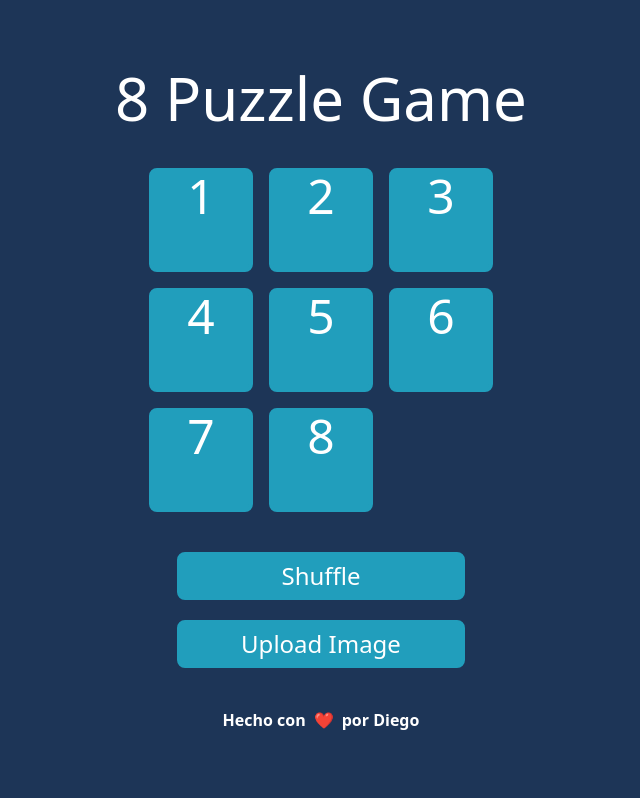
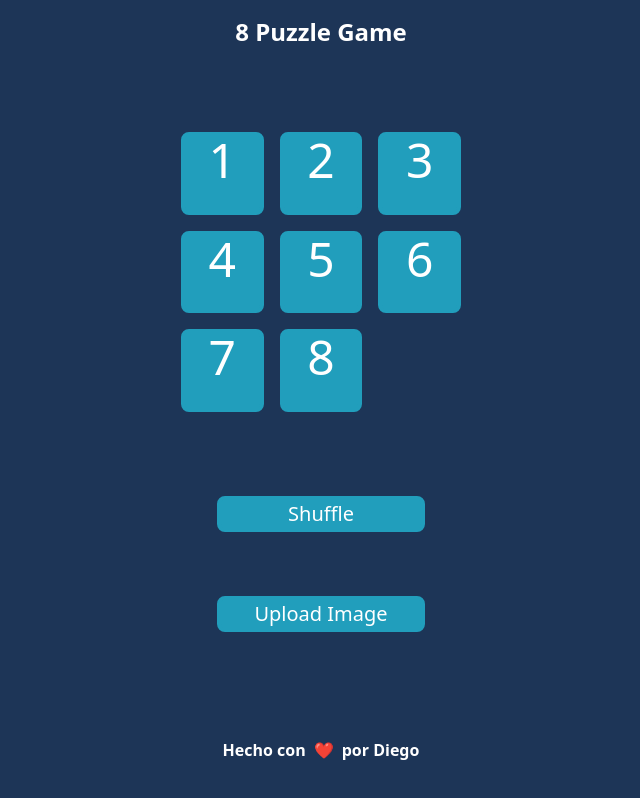
Before and after one commit to Dandrezz/8-puzzle, a React (Vite) app: page / in a window 1280 px wide. Shown: the whole page, without its empty margins (319-959 px from the left). Built offline with nearby package versions, Linux system fonts and the light colour scheme.

Commit message:
Arreglo de dimensiones

```diff
--- a/src/App.tsx
+++ b/src/App.tsx
@@ -220,10 +220,10 @@ function App() {
 
 	return (
 		<div
-			className="max-w-xl m-auto grid grid-cols-1 place-content-center w-screen h-screen p-4 text-center">
-			<h1 className='text-6xl text-white mb-5'>8 Puzzle Game</h1>
+			className="max-w-xl m-auto grid grid-cols-1 2xl:place-content-center w-screen h-screen p-4 text-center">
+			<h1 className='2xl:text-6xl text-2xl font-bold text-white mb-5'>8 Puzzle Game</h1>
 			{isExploding && <ConfettiExplosion particleCount={15} />}
-			<motion.div className='grid grid-cols-3 gap-4 p-5 rounded-lg justify-items-stretch sm:w-96 sm:h-96 w-72 h-72 mx-auto'>
+			<motion.div className='grid grid-cols-3 gap-4 p-5 rounded-lg justify-items-stretch 2xl:w-96 2xl:h-96 xl:w-80 xl:h-80 w-72 h-72 mx-auto'>
 				{
 					dataTable.map((item) => {
 						return (
@@ -242,10 +242,10 @@ function App() {
 			</motion.div>
 			<button
 				onClick={handleShuffle}
-				className="text-white rounded-lg section mt-5 w-72 mx-auto text-2xl h-12">Shuffle</button>
+				className="text-white rounded-lg section mt-5 2xl:w-72 w-52 mx-auto 2xl:text-2xl text-xl 2xl:h-12 h-9">Shuffle</button>
 			<button
 				onClick={handleUploadImage}
-				className="text-white rounded-lg section mt-5 w-72 mx-auto text-2xl h-12">Upload Image</button>
+				className="text-white rounded-lg section mt-5 2xl:w-72 w-52 mx-auto 2xl:text-2xl text-xl 2xl:h-12 h-9">Upload Image</button>
 
 			<footer className="flex justify-center items-center gap-x-2 font-semibold pt-10 text-white">
 				Hecho con <span className="text-red-500">❤</span> por Diego
```
Also changed, not shown: 1 other file (tests, documents, lock files or other folders).
